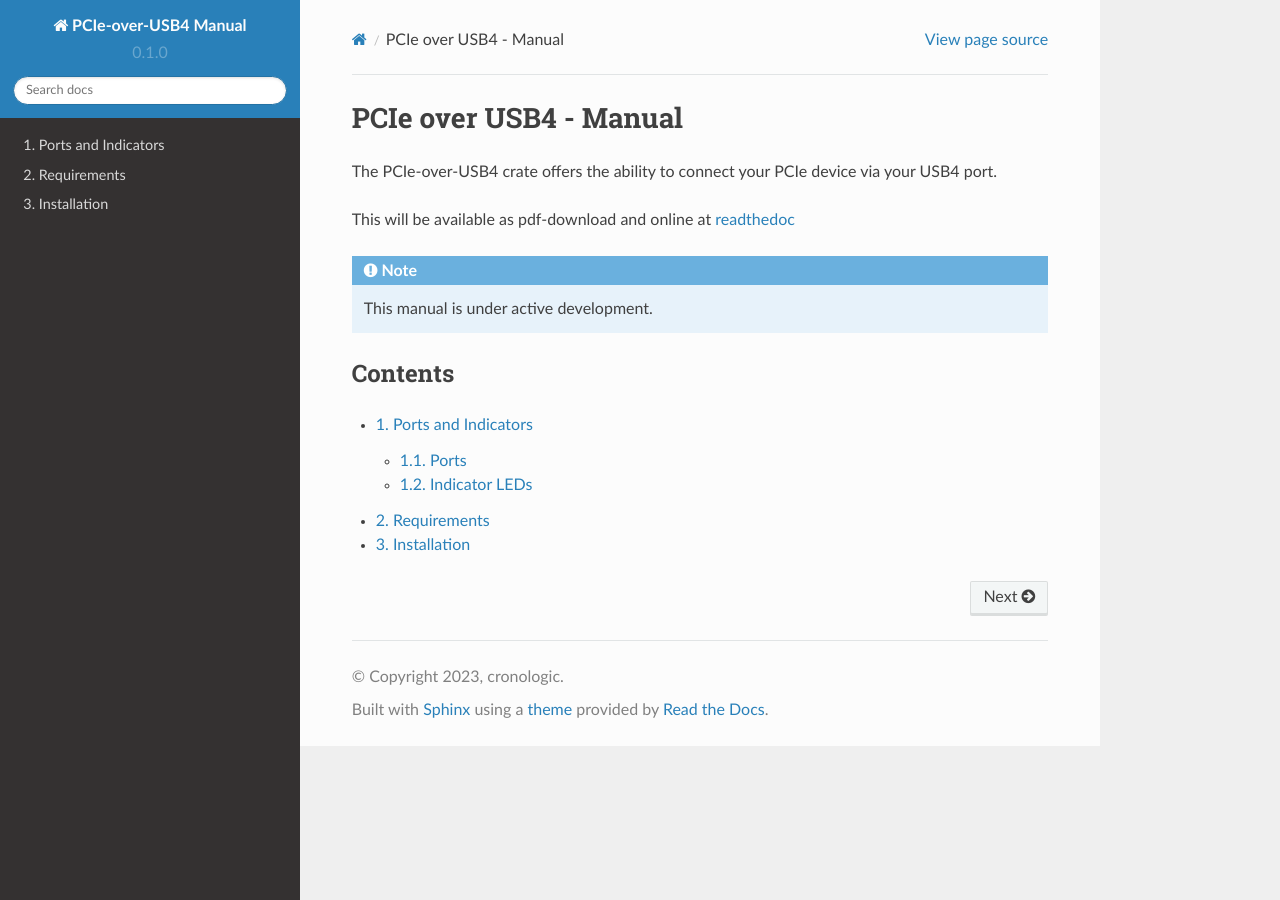
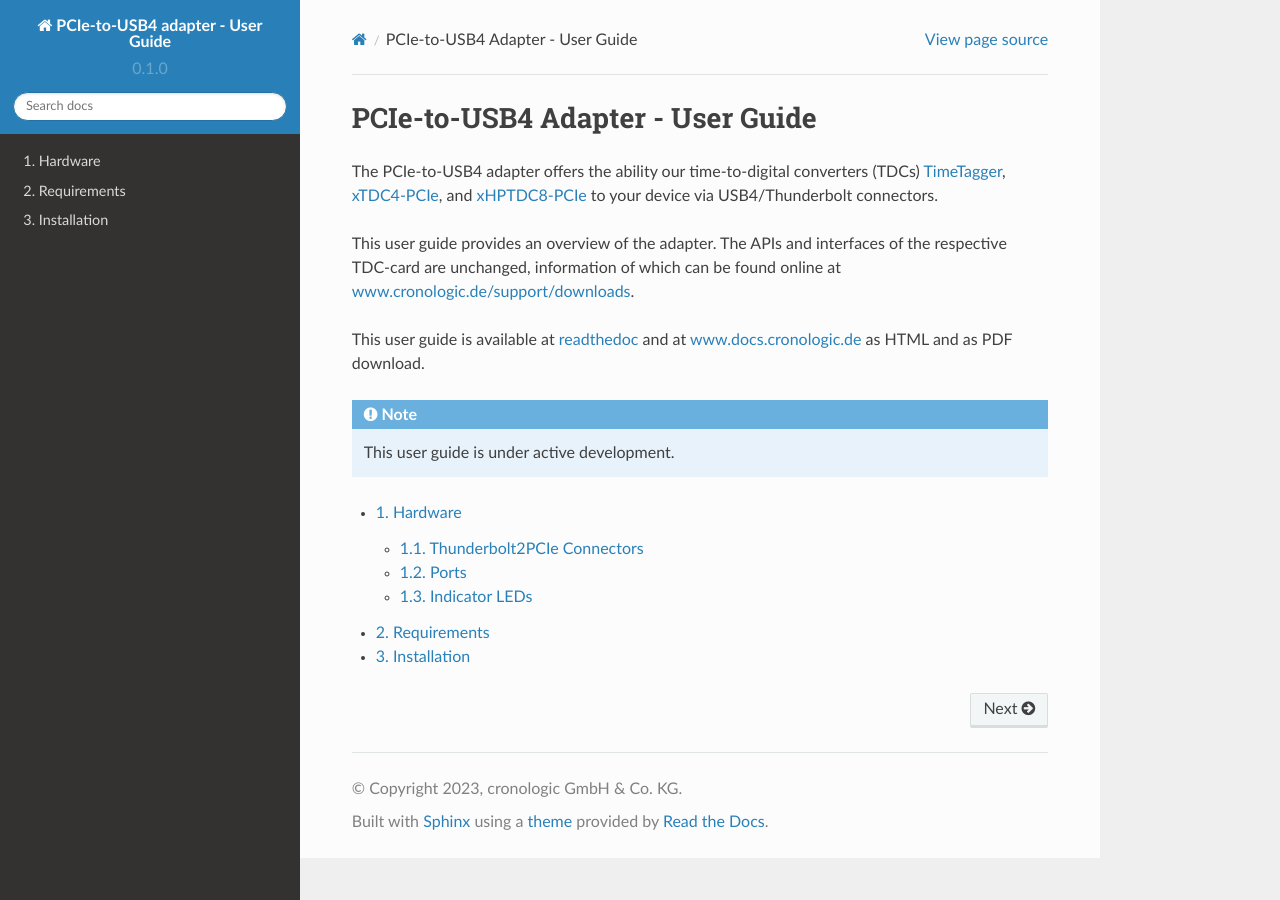
Before and after one commit to crono-kircher/ug-PCIe-over-USB4, a Sphinx documentation site: the page built from source/index.rst, in a window 1280 px wide. Built offline with Sphinx 7.4.7 and the Read the Docs theme 2.0.0, drawn with Linux system fonts in a browser that asks for light colours.

```diff
--- a/source/conf.py
+++ b/source/conf.py
@@ -1,10 +1,14 @@
 # Configuration file for the Sphinx documentation builder.
+
+import os, sys
+
+sys.path.append(os.path.abspath("./_ext"))
 
 # -- Project information
 
-project = 'PCIe-over-USB4 Manual'
-copyright = '2023, cronologic'
-author = 'Max Kircher'
+project = 'PCIe-to-USB4 adapter - User Guide'
+copyright = '2023, cronologic GmbH & Co. KG'
+author = 'cronologic GmbH & Co. KG'
 
 release = '0.1'
 version = '0.1.0'
@@ -29,3 +33,20 @@ templates_path = ['_templates']
 
 # -- Options for HTML output
 html_theme = 'sphinx_rtd_theme'
+
+# latex customization
+latex_engine = 'xelatex'
+latex_elements = {
+    "fontpkg" : r"""
+    \setmainfont{TeX Gyre Schola}
+    \setsansfont{TeX Gyre Heros}
+    \setmonofont{Fira Code}
+    """,
+    # "preamble": r"\usepackage{cronologicug}"
+}
+
+numfig = True
+numfig_format = {
+    "figure":"Fig. %s:"
+}
+numfig_secnum_depth = 0
--- a/source/index.rst
+++ b/source/index.rst
@@ -1,24 +1,28 @@
-#######################
-PCIe over USB4 - Manual
-#######################
+#################################
+PCIe-to-USB4 Adapter - User Guide
+#################################
 
-The PCIe-over-USB4 crate offers the ability to connect your PCIe device
-via your USB4 port.
+The PCIe-to-USB4 adapter offers the ability our time-to-digital converters (TDCs)
+`TimeTagger <https://www.cronologic.de/product/timetagger>`_,
+`xTDC4-PCIe <https://www.cronologic.de/product/xtdc4-pcie>`_, and
+`xHPTDC8-PCIe <https://www.cronologic.de/product/xhptdc8-pcie>`_ to your
+device via USB4/Thunderbolt connectors.
 
-This will be available as pdf-download and online at
+This user guide provides an overview of the adapter. The APIs and interfaces
+of the respective TDC-card are unchanged, information of which can be found online
+at `www.cronologic.de/support/downloads
+<https://www.cronologic.de/support/downloads>`_.
+
+This user guide is available at
 `readthedoc <https://cronologic-man-pcie-over-usb4.readthedocs.io/en/latest/>`_
-
+and at `<www.docs.cronologic.de>`_ as HTML and as PDF download.
 
 .. note::
-    This manual is under active development.
-
-Contents
-========
+    This user guide is under active development.
 
 .. toctree::
     :numbered:
-    :maxdepth: 2
 
-    portsindicators
+    hardware
     requirements
     installation
--- a/source/requirements.rst
+++ b/source/requirements.rst
@@ -2,3 +2,9 @@ Requirements
 ============
 
 What is necessary to operate the device?
+
+
+.. figure:: test.png
+    :alt: Front, back, and side view of the Thunderbolt2PCIe adapter
+
+    Here is my captions.
```
Also changed, not shown: source/hardware.rst (added, +27 -0 lines), source/portsindicators.rst (deleted, +0 -12 lines), source/test.png (added), 3 other files.
